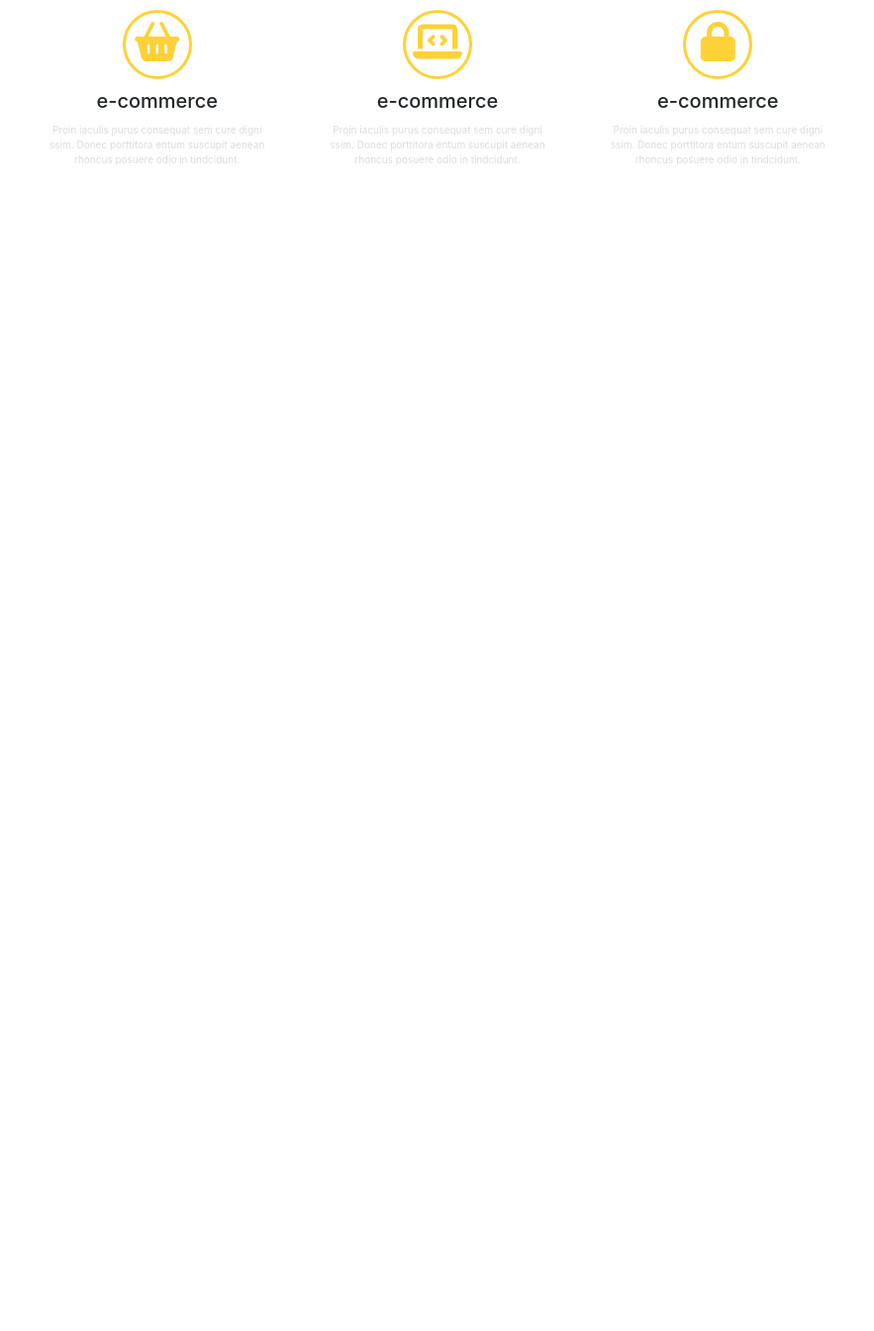
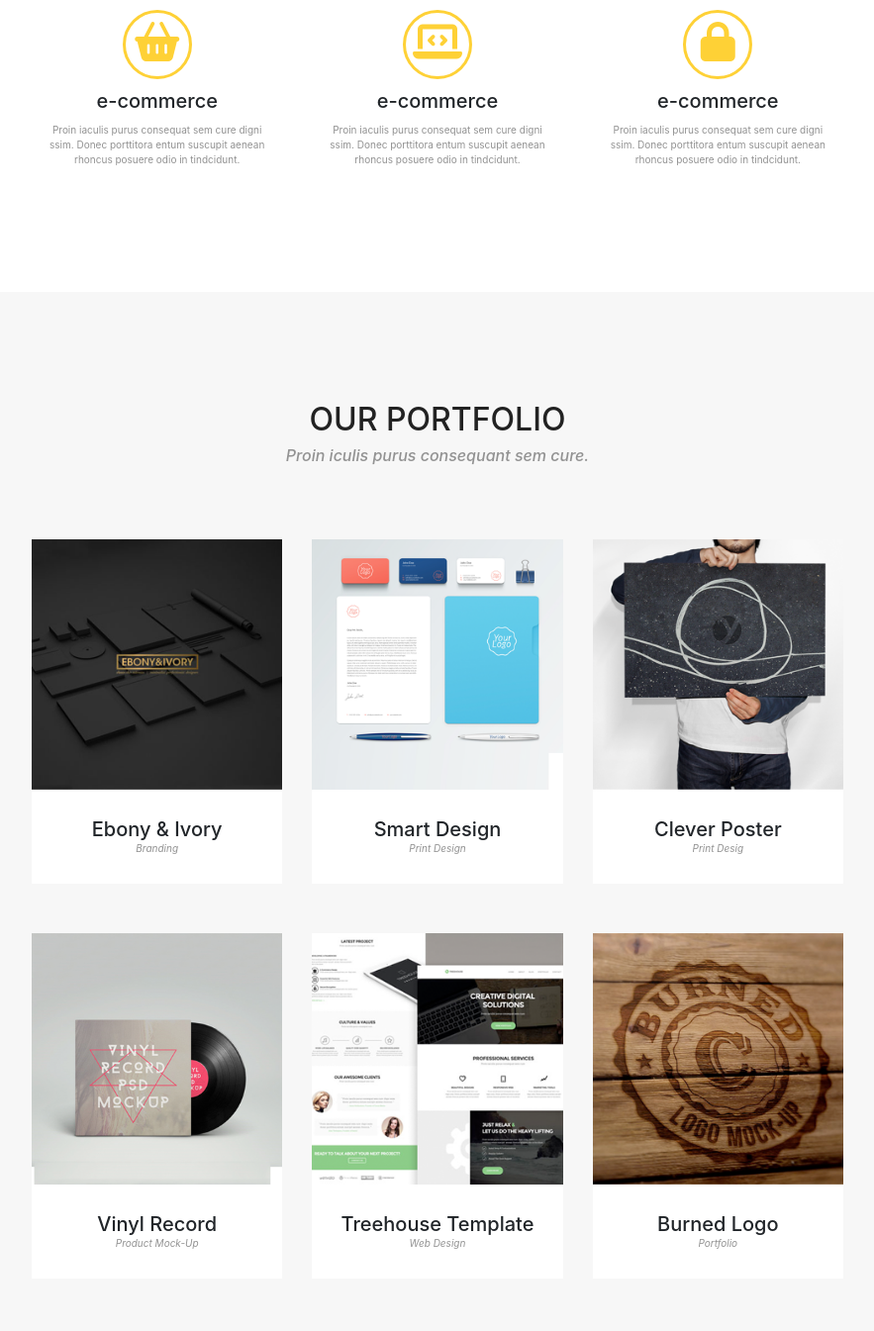
Before and after one commit to kamil-polanski/zadanie-7, a website built with Parcel: page src/index.html in a window 1280 px wide. Shown: the part 936-2281 px from the top of the page at 99% size, without its empty margins (198-1081 px from the left). Before the commit the page ends 1231 px from the top, so only its background shows below. Built offline with nearby package versions, Linux system fonts and the light colour scheme.

Commit message:
Add section portfolio

```diff
--- a/src/index.html
+++ b/src/index.html
@@ -33,7 +33,8 @@
 						<h5>e-commerce</h5>
 					</div>
 					<div class="col-12">
-						<p>Proin iaculis purus consequat sem cure digni ssim. Donec porttitora entum suscupit aenean rhoncus posuere odio in tindcidunt.</p>
+						<p>Proin iaculis purus consequat sem cure digni ssim. Donec porttitora entum suscupit aenean rhoncus posuere
+							odio in tindcidunt.</p>
 					</div>
 				</div>
 				<div class="col-12 col-md-4 text-center">
@@ -42,7 +43,8 @@
 						<h5>e-commerce</h5>
 					</div>
 					<div class="col-12">
-							<p>Proin iaculis purus consequat sem cure digni ssim. Donec porttitora entum suscupit aenean rhoncus posuere odio in tindcidunt.</p>
+						<p>Proin iaculis purus consequat sem cure digni ssim. Donec porttitora entum suscupit aenean rhoncus posuere
+							odio in tindcidunt.</p>
 					</div>
 				</div>
 				<div class="col-12 col-md-4 text-center">
@@ -51,12 +53,73 @@
 						<h5>e-commerce</h5>
 					</div>
 					<div class="col-12">
-							<p>Proin iaculis purus consequat sem cure digni ssim. Donec porttitora entum suscupit aenean rhoncus posuere odio in tindcidunt.</p>
+						<p>Proin iaculis purus consequat sem cure digni ssim. Donec porttitora entum suscupit aenean rhoncus posuere
+							odio in tindcidunt.</p>
 					</div>
 				</div>
 			</div>
 		</section>
 		<!--section our portfolio-->
+		<section class="util-section util-bg">
+			<h2>our portfolio</h2>
+			<h6>Proin iculis purus consequant sem cure.</h6>
+			<div class="row portfolio">
+				<div class="col-md-6 col-lg-6 col-xl-4 col-12 ">
+					<div class="squere-img">
+						<img src="img/2.png">
+					</div>
+					<div class="tile-text">
+						<h5>Ebony & ivory</h5>
+						<p>branding</p>
+					</div>
+				</div>
+				<div class="col-md-6 col-lg-6 col-xl-4 col-12 ">
+					<div class="squere-img">
+						<img src="img/3.png">
+					</div>
+					<div class="tile-text">
+							<h5>smart design</h5>
+							<p>print design</p>
+						</div>
+				</div>
+				<div class="col-md-6 col-lg-6 col-xl-4 col-12 ">
+					<div class="squere-img">
+						<img src="img/4.png">
+					</div>
+					<div class="tile-text">
+							<h5>clever poster</h5>
+							<p>print desig</p>
+						</div>
+				</div>
+				<div class="col-md-6 col-lg-6 col-xl-4 col-12 ">
+					<div class="squere-img">
+						<img src="img/5.png">
+					</div>
+					<div class="tile-text">
+							<h5>vinyl record</h5>
+							<p>product mock-up</p>
+						</div>
+				</div>
+				<div class="col-md-6 col-lg-6 col-xl-4 col-12 ">
+					<div class="squere-img">
+						<img src="img/6.png">
+					</div>
+					<div class="tile-text">
+							<h5>treehouse template </h5>
+							<p>web design</p>
+						</div>
+				</div>
+				<div class="col-md-6 col-lg-6 col-xl-4 col-12 ">
+					<div class="squere-img">
+						<img src="img/7.png">
+					</div>
+					<div class="tile-text">
+							<h5>burned logo</h5>
+							<p>portfolio</p>
+						</div>
+				</div>
+			</div>
+		</section>
 	</div>
 
 </body>
--- a/src/sass/_var.scss
+++ b/src/sass/_var.scss
@@ -1,4 +1,5 @@
 $white: #fff;
 $yellow: #FED136;
-$grey: #DCDCDC;
+$grey: #929292;
+$bg-grey: #F7F7F7;
 $black: #222222;
--- /dev/null
+++ b/src/sass/sections/portfolio.scss
@@ -0,0 +1,47 @@
+.portfolio {
+  .squere-img {
+    position: relative;
+    width: 100%;
+  }
+  .squere-img:after {
+    content: "";
+    display: block;
+    padding-bottom: 100%;
+  }
+
+  img {
+    position: absolute;
+    top: 0;
+    bottom: 0;
+    left: 0;
+    right: 0;
+    width: 100%;
+    height: 100%;
+    object-fit: cover;
+    object-position: center;
+  }
+
+  .tile-text {
+    height: 95px;
+    background-color: $white;
+    margin-bottom: 50px;
+    display: flex;
+    flex-direction: column;
+    justify-content: center;
+    align-items: center;
+
+    h5,
+    p {
+      text-transform: capitalize;
+    }
+
+    h5 {
+      margin: 0;
+    }
+
+    p {
+      margin: 0;
+      font-style: italic;
+    }
+  }
+}
--- a/src/sass/style.scss
+++ b/src/sass/style.scss
@@ -1,8 +1,10 @@
 @import './var';
 @import './sections/jumbo';
 @import './sections/services';
+@import './sections/portfolio';
 @import './util/button';
 @import './util/section';
+@import './util/util-bg';
 @import './componentes/component--fa';
 
 
--- /dev/null
+++ b/src/sass/util/util-bg.scss
@@ -0,0 +1,3 @@
+.util-bg{
+  background-color: $bg-grey;
+}
```
Also changed, not shown: src/img/2.png (added), src/img/3.png (added), src/img/4.png (added), src/img/5.png (added), src/img/6.png (added), src/img/7.png (added), src/sass/util/section.scss (line endings or trailing spaces).
